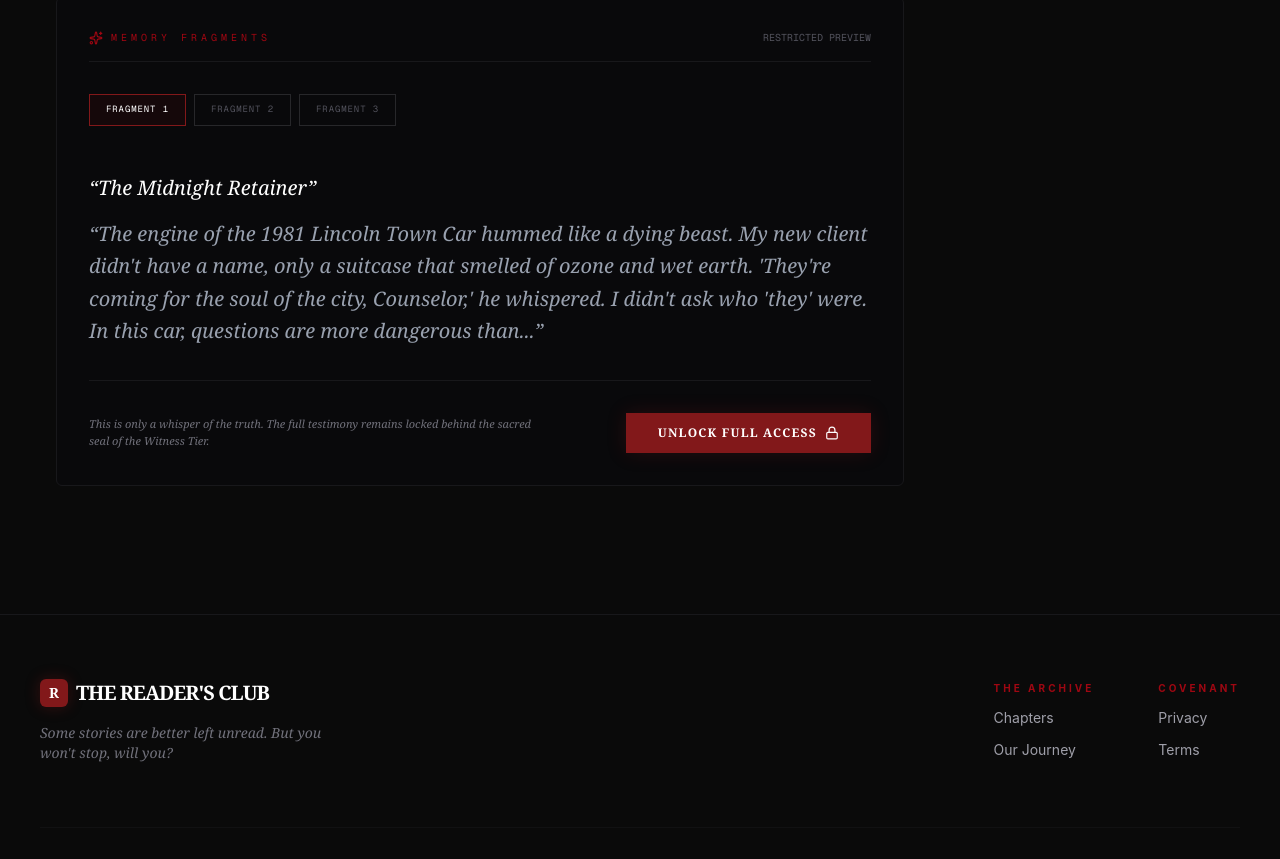
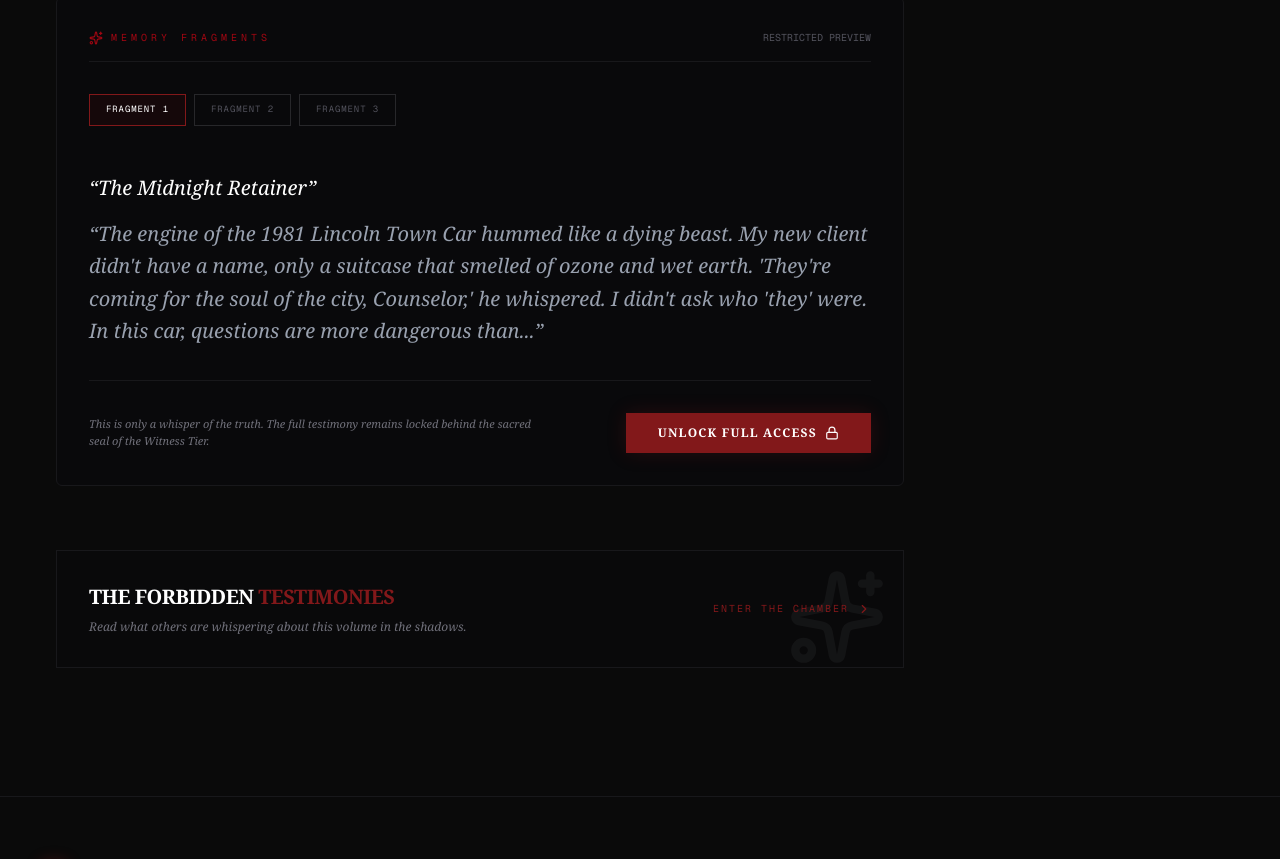
Before and after one commit to vkadi-budetak/the-reader-s-club, a Next.js app: page /books/1 in a window 1280 px wide. Shown: the part 740-1599 px from the top of the page. Built offline with nearby package versions, Linux system fonts and the light colour scheme; no server answers; the database is empty.

Commit message:
fix: resolve Turbopack build errors and sync comment actions

```diff
--- a/src/app/books/[id]/comments/page.tsx
+++ b/src/app/books/[id]/comments/page.tsx
@@ -1,4 +1,4 @@
-import { getComments } from "@/lib/actions/comments";
+import { getCommentsAction } from "@/lib/actions/comments";
 import { getServerSession } from "next-auth";
 import { authOptions } from "@/lib/auth/auth-options";
 import Link from "next/link";
@@ -12,7 +12,7 @@ interface PageProps {
 export default async function CommentsPage({ params }: PageProps) {
   const { id: bookId } = await params;
   const session = await getServerSession(authOptions);
-  const result = await getComments(bookId);
+  const result = await getCommentsAction(bookId);
 
   const comments = result.success ? result.data : [];
 
@@ -45,7 +45,7 @@ export default async function CommentsPage({ params }: PageProps) {
 
         {/* Form Section */}
         <section className="mb-16">
-          {session ? (
+          {session && session.user?.id ? (
             <div className="bg-zinc-950 p-8 border border-zinc-900 rounded-sm shadow-2xl relative overflow-hidden">
               <div className="absolute top-0 right-0 p-4 opacity-5">
                 <Ghost size={60} />
@@ -54,7 +54,7 @@ export default async function CommentsPage({ params }: PageProps) {
                 <span className="w-1.5 h-1.5 bg-red-700 rotate-45" />
                 Leave your mark
               </h2>
-              <CommentForm bookSlug={bookId} />
+              <CommentForm bookSlug={bookId} userId={session.user.id} />
             </div>
           ) : (
             <div className="bg-red-950/5 border border-red-900/20 p-8 rounded-sm text-center">
--- a/src/app/books/[id]/page.tsx
+++ b/src/app/books/[id]/page.tsx
@@ -156,7 +156,29 @@ export default function BookDetails({ params }: PageProps) {
             </div>
           </section>
 
-          {/* Discussion section is expected to be below this or handled elsewhere */}
+          {/* Discussion Entry Point */}
+          <section className="mt-12">
+            <Link href={`/books/${bookId}/comments`}>
+              <div className="group border border-zinc-900 bg-zinc-950/40 p-8 hover:border-red-900/50 transition-all duration-500 cursor-pointer overflow-hidden relative">
+                <div className="absolute top-0 right-0 p-4 opacity-5 group-hover:opacity-10 transition-opacity">
+                  <Sparkles size={100} />
+                </div>
+                <div className="flex flex-col md:flex-row items-center justify-between gap-6 relative z-10">
+                  <div className="space-y-2">
+                    <h3 className="text-xl font-serif font-bold text-white uppercase tracking-tight group-hover:text-red-700 transition-colors">
+                      The Forbidden <span className="text-red-900">Testimonies</span>
+                    </h3>
+                    <p className="text-zinc-500 text-xs italic font-serif">
+                      Read what others are whispering about this volume in the shadows.
+                    </p>
+                  </div>
+                  <div className="flex items-center gap-2 text-red-900 font-mono text-[10px] uppercase tracking-[0.2em]">
+                    Enter the Chamber <ChevronRight size={14} className="group-hover:translate-x-1 transition-transform" />
+                  </div>
+                </div>
+              </div>
+            </Link>
+          </section>
         </div>
       </div>
     </div>
--- a/src/components/books/comment-form.tsx
+++ b/src/components/books/comment-form.tsx
@@ -1,11 +1,11 @@
 "use client";
 
 import { useState } from "react";
-import { addComment } from "@/lib/actions/comments";
+import { addCommentAction } from "@/lib/actions/comments";
 import { Button } from "@/components/ui/button";
 import { Send, Loader2 } from "lucide-react";
 
-export function CommentForm({ bookSlug }: { bookSlug: string }) {
+export function CommentForm({ bookSlug, userId }: { bookSlug: string; userId: string }) {
   const [content, setContent] = useState("");
   const [isSubmitting, setIsSubmitting] = useState(false);
   const [error, setError] = useState<string | null>(null);
@@ -17,7 +17,7 @@ export function CommentForm({ bookSlug }: { bookSlug: string }) {
     setIsSubmitting(true);
     setError(null);
 
-    const result = await addComment(bookSlug, content);
+    const result = await addCommentAction(bookSlug, content, userId);
 
     if (result.success) {
       setContent("");
--- a/src/lib/actions/comments.ts
+++ b/src/lib/actions/comments.ts
@@ -5,17 +5,12 @@ import { commentsTable, usersTable } from "@/db/schema";
 import { eq, desc } from "drizzle-orm";
 import { revalidatePath } from "next/cache";
 
-export async function addCommentAction(formData: FormData) {
-  const content = formData.get("content") as string;
-  const bookSlug = formData.get("bookSlug") as string;
-  const userId = formData.get("userId") as string;
-
+export async function addCommentAction(bookSlug: string, content: string, userId: string) {
   if (!content || !bookSlug || !userId) {
     return { success: false, error: "Missing required fields" };
   }
 
   try {
-    // Вставляємо коментар
     await db.insert(commentsTable).values({
       bookSlug,
       userId,
@@ -32,7 +27,6 @@ export async function addCommentAction(formData: FormData) {
 
 export async function getCommentsAction(bookSlug: string) {
   try {
-    // Використовуємо стандартний select замість query для кращої типізації
     const comments = await db
       .select({
         id: commentsTable.id,
@@ -51,12 +45,7 @@ export async function getCommentsAction(bookSlug: string) {
 
     return {
       success: true,
-      data: comments as {
-        id: number;
-        content: string;
-        createdAt: Date;
-        user: { name: string; image: string | null }
-      }[]
+      data: comments
     };
   } catch (error) {
     console.error("Error fetching comments:", error);
```
